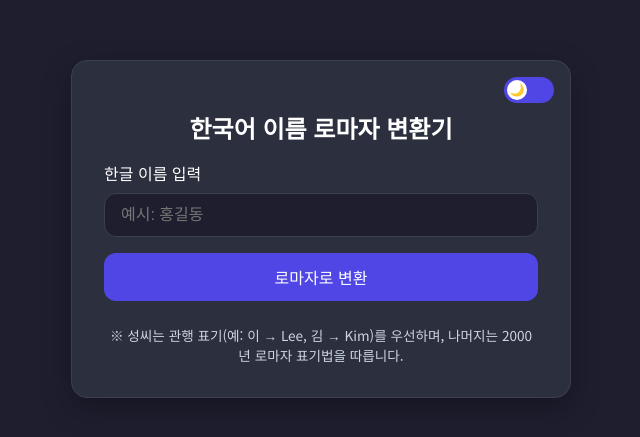
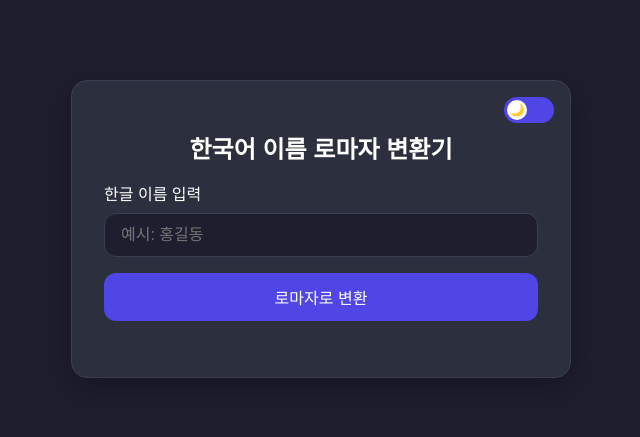
Before and after one commit to jeongph/korean-name-romanization, a plain HTML site: page index.html in a window 1280 px wide. Shown: the part 171-608 px from the top of the page, without its empty margins (319-959 px from the left). Drawn offline with Linux system fonts and the light colour scheme.

```diff
--- a/index.html
+++ b/index.html
@@ -129,7 +129,7 @@
     <input type="text" id="koreanName" placeholder="예시: 홍길동" />
     <button class="convert" onclick="convertName()">로마자로 변환</button>
     <div class="result" id="romanizedName"></div>
-    <div class="note">※ 성씨는 관행 표기(예: 이 → Lee, 김 → Kim)를 우선하며, 나머지는 2000년 로마자 표기법을 따릅니다.</div>
+
   </div>
 
   <script>
```
